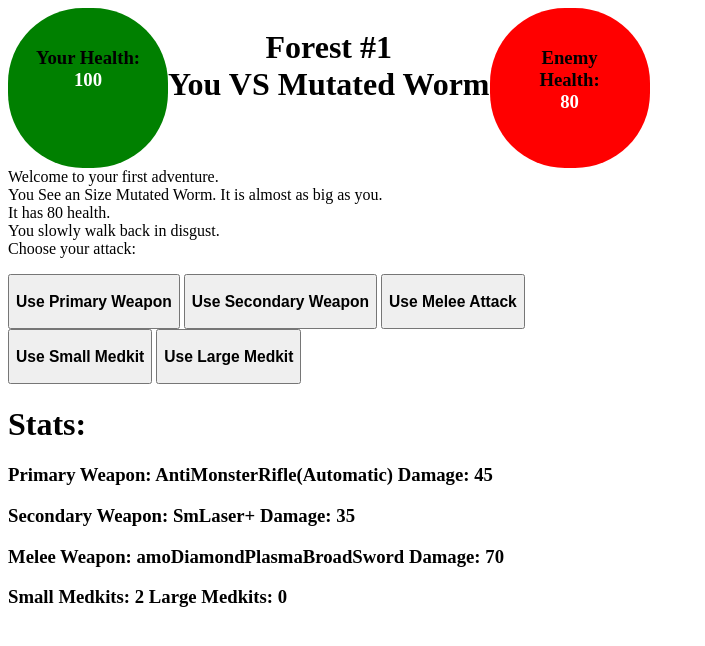
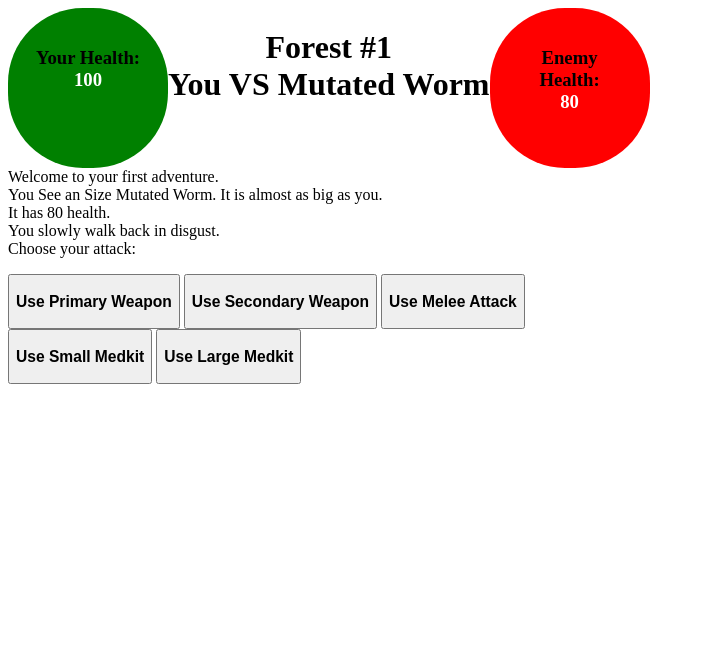
Before and after one commit to x4132/sciRPG, a plain HTML site: page level1.html in a window 1280 px wide. Shown: the whole page, without its empty margins (0-705 px from the left). Drawn offline with Linux system fonts and the light colour scheme.

```diff
--- a/js/level1.js
+++ b/js/level1.js
@@ -170,18 +170,9 @@ function init()
   enemyStat = document.getElementById("enemy");
     healthStat = document.getElementById("health");
     enemyHealthStat = document.getElementById("enemyHealth");
-    primaryWeaponStat = document.getElementById("primaryWeapon");
-    secondaryWeaponStat = document.getElementById("secondaryWeapon");
-    meleeWeaponStat = document.getElementById("meleeWeapon");
-    skillLevelStat = document.getElementById("skillLevel");
     text = document.getElementById("data");
-    primaryWeaponDamage = document.getElementById("weapon1Damage");
-    secondaryWeaponDamage = document.getElementById("weapon2Damage");
-    meleeWeaponDamage = document.getElementById("meleeDamage");
     actionStat = document.getElementById("action");
     medkits = 2;
-    largeMedkitStat = document.getElementById("lmedkit");
-    largeMedkitStat.innerHTML = 0;
     battle(1);
 }
 
@@ -189,15 +180,7 @@ function update()
 {
     healthStat.innerHTML = health;
     enemyHealthStat.innerHTML = enemyHealth;
-    primaryWeaponStat.innerHTML = weapon1;
-    secondaryWeaponStat.innerHTML = weapon2;
-    meleeWeaponStat.innerHTML = melee;
-    skillLevelStat.innerHTML = medkits;
-    primaryWeaponDamage.innerHTML = weapon1Damage;
-    secondaryWeaponDamage.innerHTML = weapon2Damage;
-    meleeWeaponDamage.innerHTML = meleeDamage;
     enemyStat.innerHTML = enemy;
-    largeMedkitStat.innerHTML = medkitsl;
 }
 
 function win()
--- a/level1.html
+++ b/level1.html
@@ -42,10 +42,5 @@
 
         <button onclick="heal()"><h3>Use Small Medkit</h3></button>
         <button onclick="lheal()"><h3>Use Large Medkit</h3></button><br>
-        <h1>Stats:</h1>
-        <h3>Primary Weapon: <span id="primaryWeapon"></span> Damage: <span id="weapon1Damage"></span></h3>
-        <h3>Secondary Weapon: <span id="secondaryWeapon"></span> Damage: <span id="weapon2Damage"></span></h3>
-        <h3>Melee Weapon: <span id="meleeWeapon"></span> Damage: <span id="meleeDamage"></span></h3>
-        <h3>Small Medkits: <span id="skillLevel"></span> Large Medkits: <span id="lmedkit"></span></h3>
     </body>
 </html>
```
